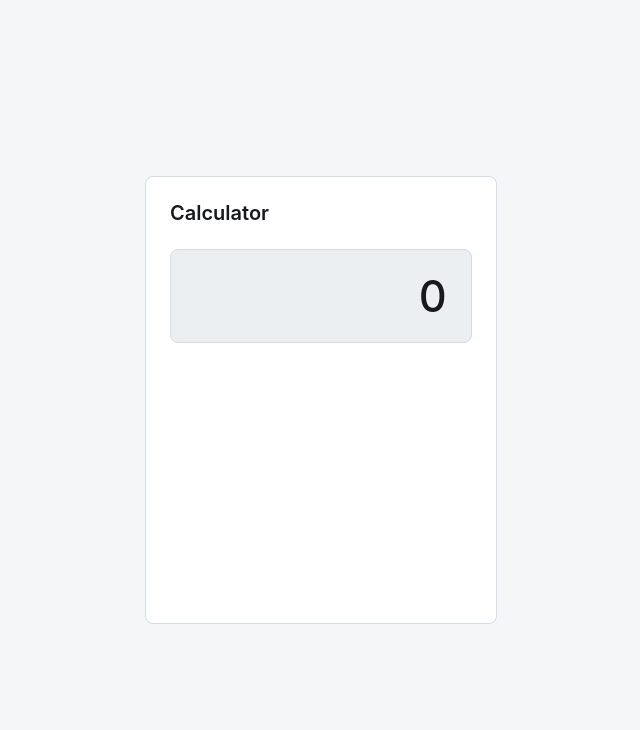
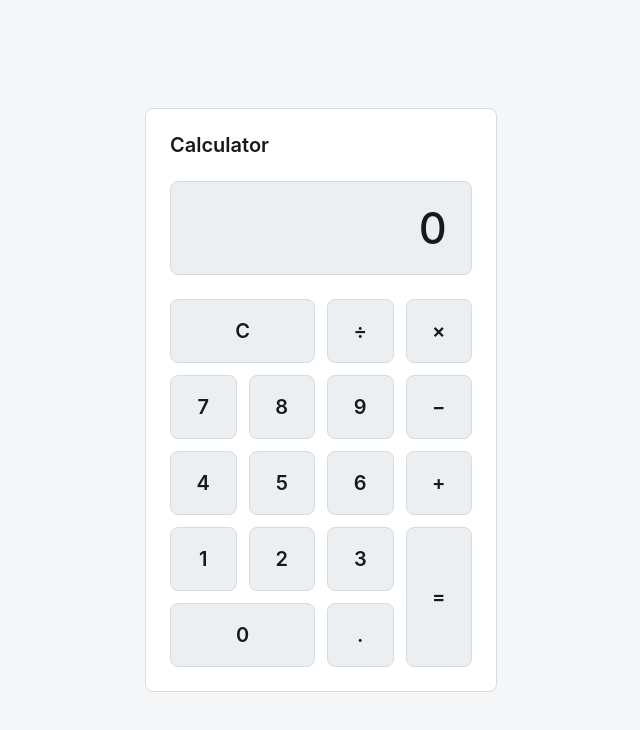
Before and after one commit to mtplayground/mike-tang-4b46-flatcalc, a plain HTML site: page index.html in a window 1280 px wide. Shown: the whole page, without its empty margins (319-959 px from the left). Drawn offline with Linux system fonts and the light colour scheme.

Commit message:
feat: Build the button grid layout

```diff
--- a/index.html
+++ b/index.html
@@ -17,6 +17,29 @@
           aria-live="polite"
           aria-label="Current value"
         >0</output>
+        <div class="calculator-keypad" role="group" aria-label="Calculator controls">
+          <button class="calculator-key calculator-key--wide" type="button" data-action="clear">C</button>
+          <button class="calculator-key" type="button" data-action="operator" data-operator="divide" data-value="/" aria-label="Divide">÷</button>
+          <button class="calculator-key" type="button" data-action="operator" data-operator="multiply" data-value="*" aria-label="Multiply">×</button>
+
+          <button class="calculator-key" type="button" data-action="digit" data-value="7">7</button>
+          <button class="calculator-key" type="button" data-action="digit" data-value="8">8</button>
+          <button class="calculator-key" type="button" data-action="digit" data-value="9">9</button>
+          <button class="calculator-key" type="button" data-action="operator" data-operator="subtract" data-value="-" aria-label="Subtract">−</button>
+
+          <button class="calculator-key" type="button" data-action="digit" data-value="4">4</button>
+          <button class="calculator-key" type="button" data-action="digit" data-value="5">5</button>
+          <button class="calculator-key" type="button" data-action="digit" data-value="6">6</button>
+          <button class="calculator-key" type="button" data-action="operator" data-operator="add" data-value="+" aria-label="Add">+</button>
+
+          <button class="calculator-key" type="button" data-action="digit" data-value="1">1</button>
+          <button class="calculator-key" type="button" data-action="digit" data-value="2">2</button>
+          <button class="calculator-key" type="button" data-action="digit" data-value="3">3</button>
+          <button class="calculator-key calculator-key--tall" type="button" data-action="equals" aria-label="Equals">=</button>
+
+          <button class="calculator-key calculator-key--wide" type="button" data-action="digit" data-value="0">0</button>
+          <button class="calculator-key" type="button" data-action="decimal" data-value=".">.</button>
+        </div>
       </section>
     </main>
   </body>
--- a/styles.css
+++ b/styles.css
@@ -90,3 +90,31 @@ body {
   text-align: right;
   white-space: nowrap;
 }
+
+.calculator-keypad {
+  display: grid;
+  grid-template-columns: repeat(4, minmax(0, 1fr));
+  gap: var(--space-3);
+}
+
+.calculator-key {
+  display: grid;
+  min-width: 0;
+  min-height: 4rem;
+  place-items: center;
+  border: 1px solid var(--color-border);
+  border-radius: var(--radius-md);
+  background: var(--color-surface-muted);
+  color: var(--color-text);
+  font: inherit;
+  font-size: 1.25rem;
+  font-weight: 600;
+}
+
+.calculator-key--wide {
+  grid-column: span 2;
+}
+
+.calculator-key--tall {
+  grid-row: span 2;
+}
```
